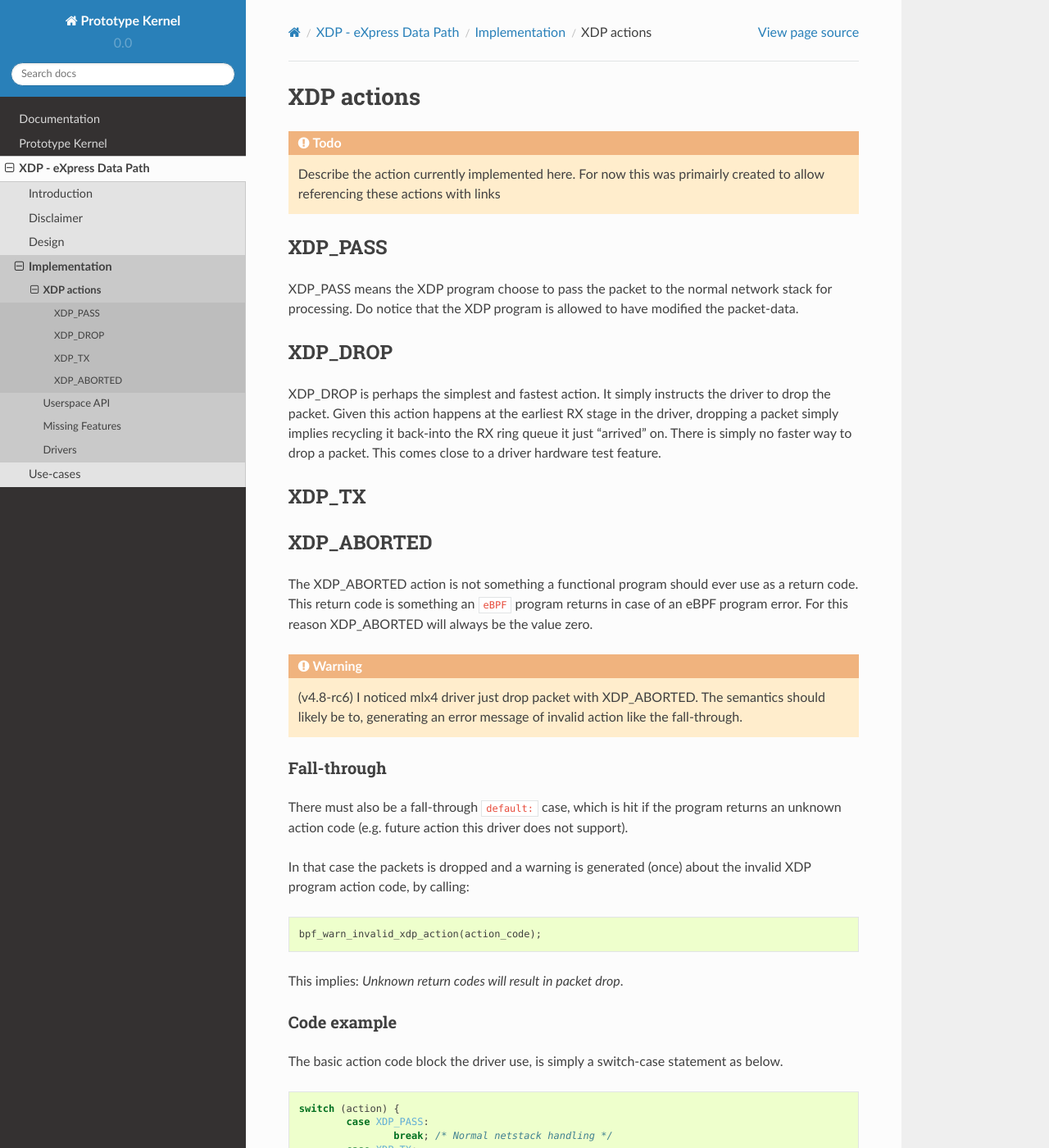
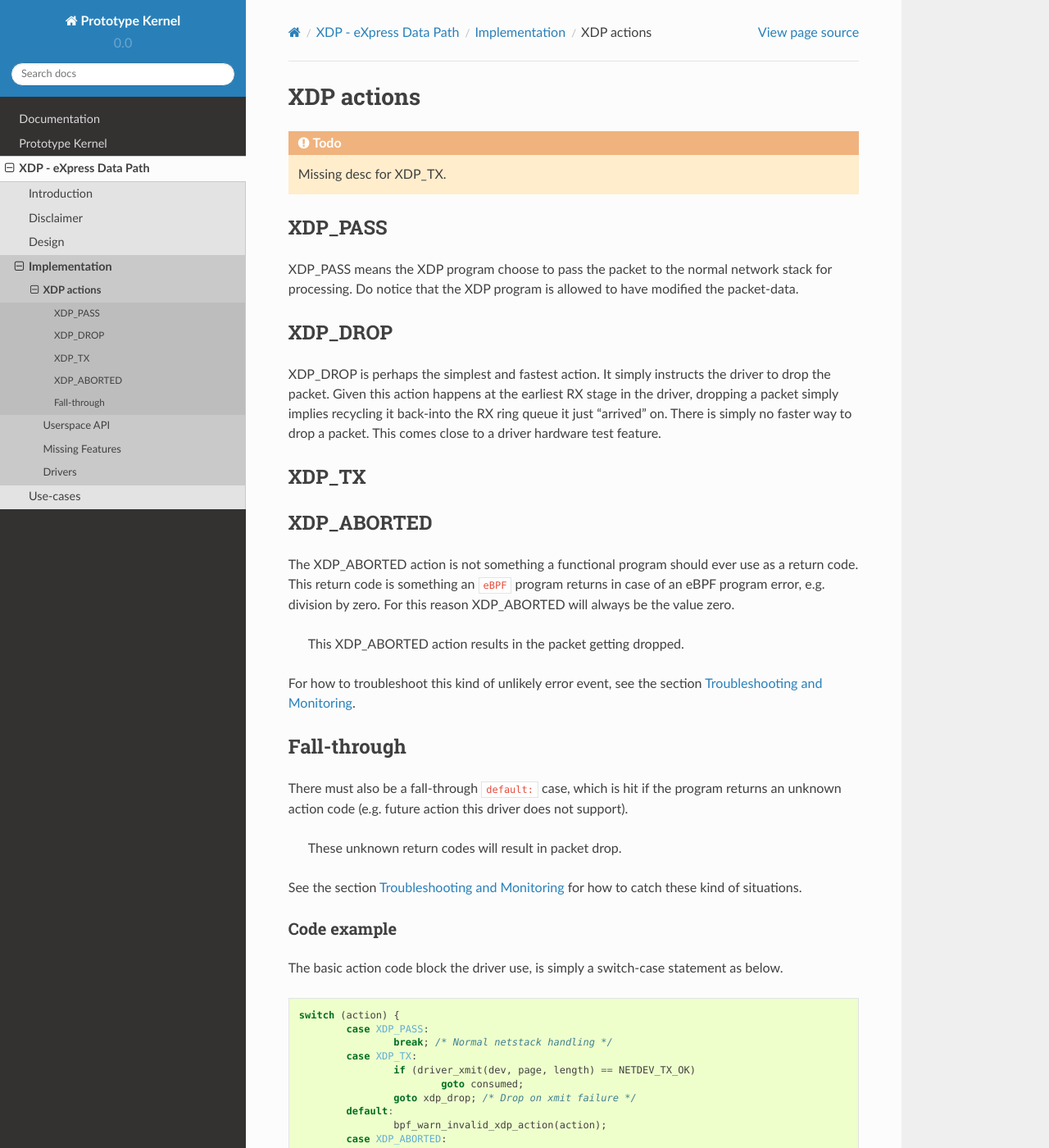
Before and after one commit to netoptimizer/prototype-kernel, a Sphinx documentation site: the page built from kernel/Documentation/networking/XDP/implementation/xdp_actions.rst, in a window 1280 px wide and 1400 px high. Shown: the whole window at 82% size. Built offline with Sphinx 7.4.7 and the Read the Docs theme 2.0.0, drawn with Linux system fonts in a browser that asks for light colours.

Commit message:
docs: XDP troubleshooting and monitoring
Userspace need some method of Troubleshooting and Monitoring.

Document the need, so we don't forget.  Upstream have not settled on
on a solution yet.  Docuemnt the two options currently being discussed.

Signed-off-by: Jesper Dangaard Brouer <brouer@redhat.com>

```diff
--- a/kernel/Documentation/networking/XDP/implementation/xdp_actions.rst
+++ b/kernel/Documentation/networking/XDP/implementation/xdp_actions.rst
@@ -8,9 +8,7 @@
 XDP actions
 ===========
 
-.. TODO:: Describe the action currently implemented here. For now this
-          was primairly created to allow referencing these actions
-          with links
+.. TODO:: Missing desc for XDP_TX.
 
 .. _XDP_PASS:
 
@@ -48,27 +46,27 @@
 
 The XDP_ABORTED action is not something a functional program should
 ever use as a return code.  This return code is something an ``eBPF``
-program returns in case of an eBPF program error.  For this reason
-XDP_ABORTED will always be the value zero.
+program returns in case of an eBPF program error, e.g. division by
+zero.  For this reason XDP_ABORTED will always be the value zero.
 
-.. warning :: (v4.8-rc6)
-   I noticed mlx4 driver just drop packet with XDP_ABORTED.  The
-   semantics should likely be to, generating an error message of
-   invalid action like the fall-through.
+ This XDP_ABORTED action results in the packet getting dropped.
+
+For how to troubleshoot this kind of unlikely error event, see the
+section :ref:`Troubleshooting and Monitoring`.
+
+.. _`action fall-through`:
 
 Fall-through
-------------
+============
 
 There must also be a fall-through ``default:`` case, which is hit if
 the program returns an unknown action code (e.g. future action this
 driver does not support).
 
-In that case the packets is dropped and a warning is generated (once)
-about the invalid XDP program action code, by calling::
+ These unknown return codes will result in packet drop.
 
- bpf_warn_invalid_xdp_action(action_code);
-
-This implies: *Unknown return codes will result in packet drop*.
+See the section :ref:`Troubleshooting and Monitoring` for how to catch
+these kind of situations.
 
 
 Code example
@@ -87,8 +85,8 @@
 				goto consumed;
 			goto xdp_drop; /* Drop on xmit failure */
 		default:
+			bpf_warn_invalid_xdp_action(action);
 		case XDP_ABORTED:
-			bpf_warn_invalid_xdp_action(action);
 		case XDP_DROP:
 	xdp_drop:
 			if (driver_recycle(page, ring))
```
Also changed, not shown: kernel/Documentation/networking/XDP/implementation/userspace_api.rst (+34 -0 lines).
